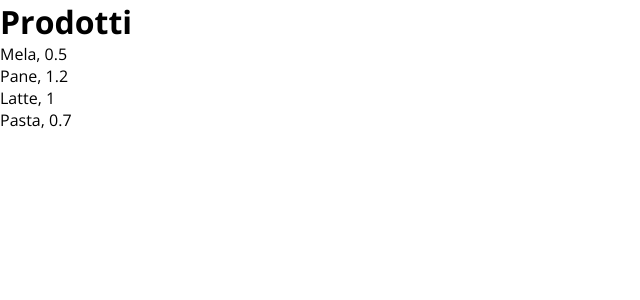
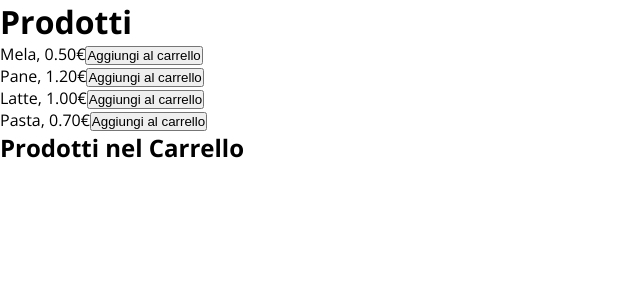
Before and after one commit to penso996/ex-react-usereducer-spesa, a React (Vite) app: page / in a window 1280 px wide. Shown: the top 300 px of the page, without its empty margins (0-640 px from the left). Built offline with nearby package versions, Linux system fonts and the light colour scheme; a web font is replaced by a local one.

Commit message:
added working cart

```diff
--- a/src/App.jsx
+++ b/src/App.jsx
@@ -1,3 +1,5 @@
+import { useState } from "react";
+
 function App() {
 
   const products = [
@@ -7,15 +9,44 @@ function App() {
     { id: 4, name: 'Pasta', price: 0.7 },
   ];
 
+  const [addedProducts, setAddedProducts] = useState([]);
+  console.log(addedProducts)
+
+  const addToCart = product => {
+    const isAlreadyAdded = addedProducts.some(p => p.name === product.name);
+    if (isAlreadyAdded) {
+      return;
+    }
+    setAddedProducts(curr => [...curr, {
+      ...product,
+      quantity: 1
+    }]);
+  }
+
   return (
+    <>
       <div>
         <h1>Prodotti</h1>
         <ul>
           {products.map((product) => (
-          <li key={product.id}>{product.name}, {product.price}</li>
+            <li key={product.id}>{product.name}, {product.price.toFixed(2)}€
+              <button onClick={() => addToCart(product)}>Aggiungi al carrello</button>
+            </li>
           ))}
         </ul>
       </div>
+
+      <div>
+        <h2>Prodotti nel Carrello</h2>
+        {addedProducts.length > 0 && (<ul>
+
+          {addedProducts.map((product) => (
+            <li key={product.id}>{product.name}, {product.price.toFixed(2)}€, {product.quantity} unità</li>
+          ))}
+
+        </ul>)}
+      </div>
+    </>
   )
 }
 
```
Lines whose indentation alone changed are shown as unchanged.
